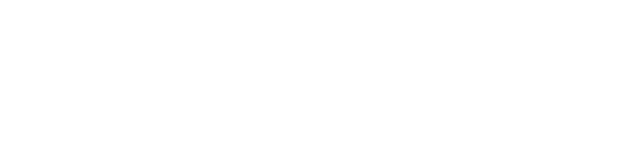
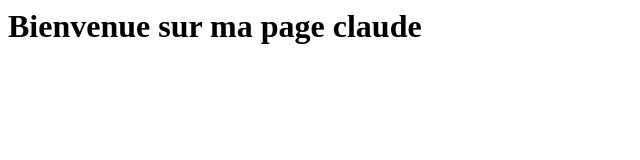
Before and after one commit to Josegaly/GESTOCK, a plain HTML site: page index.html in a window 1280 px wide. Shown: the whole page, without its empty margins (0-640 px from the left). Drawn offline with Linux system fonts and the light colour scheme.

Commit message:
mon fichier4

```diff
--- a/index.html
+++ b/index.html
@@ -0,0 +1,6 @@
+<div class="container">
+    <div class="header">
+        <h1>Bienvenue sur ma page claude</h1>
+    </div>
+
+</div>
```
Also changed, not shown: app/claude.html (+1 -1 lines).
